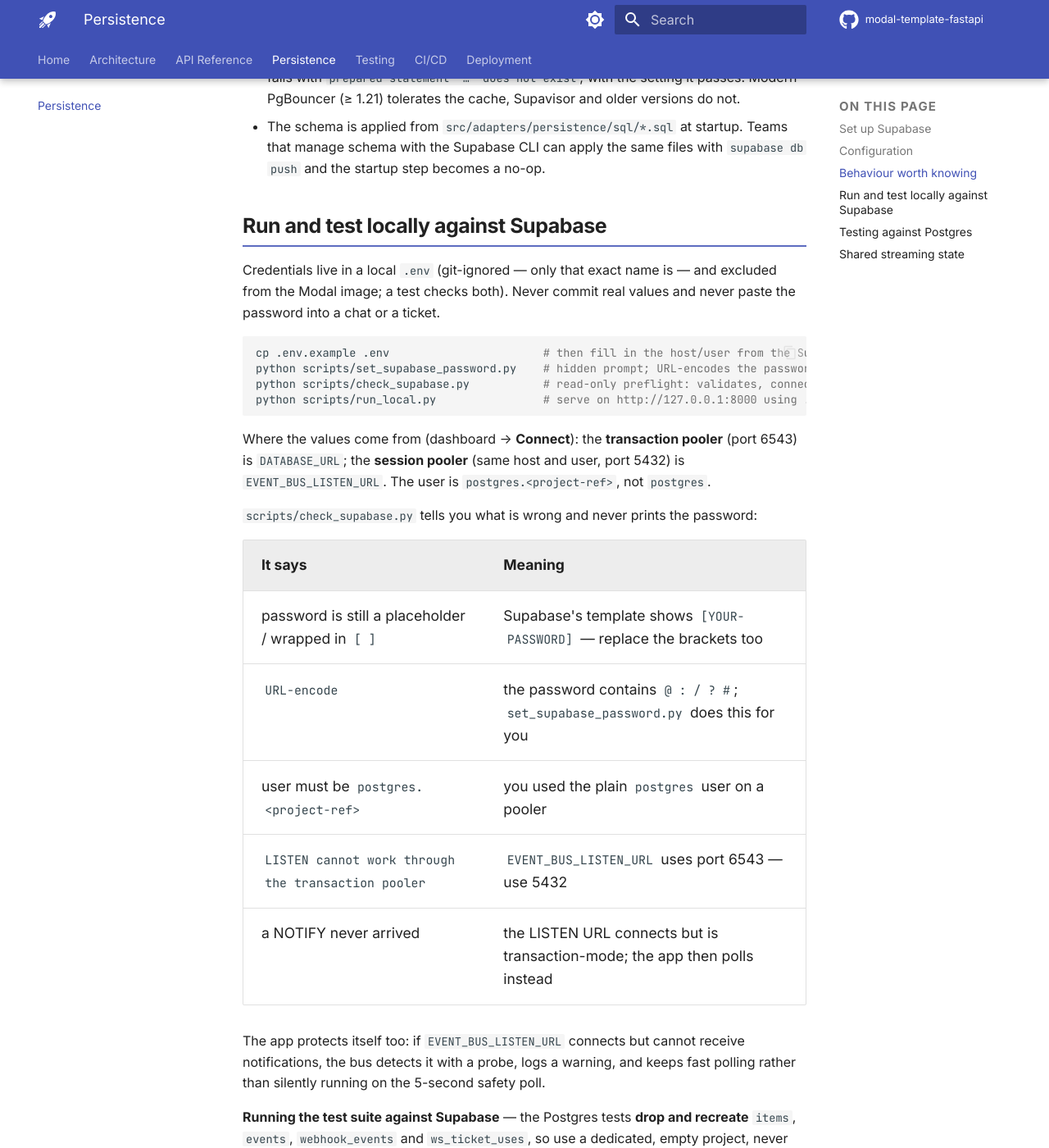
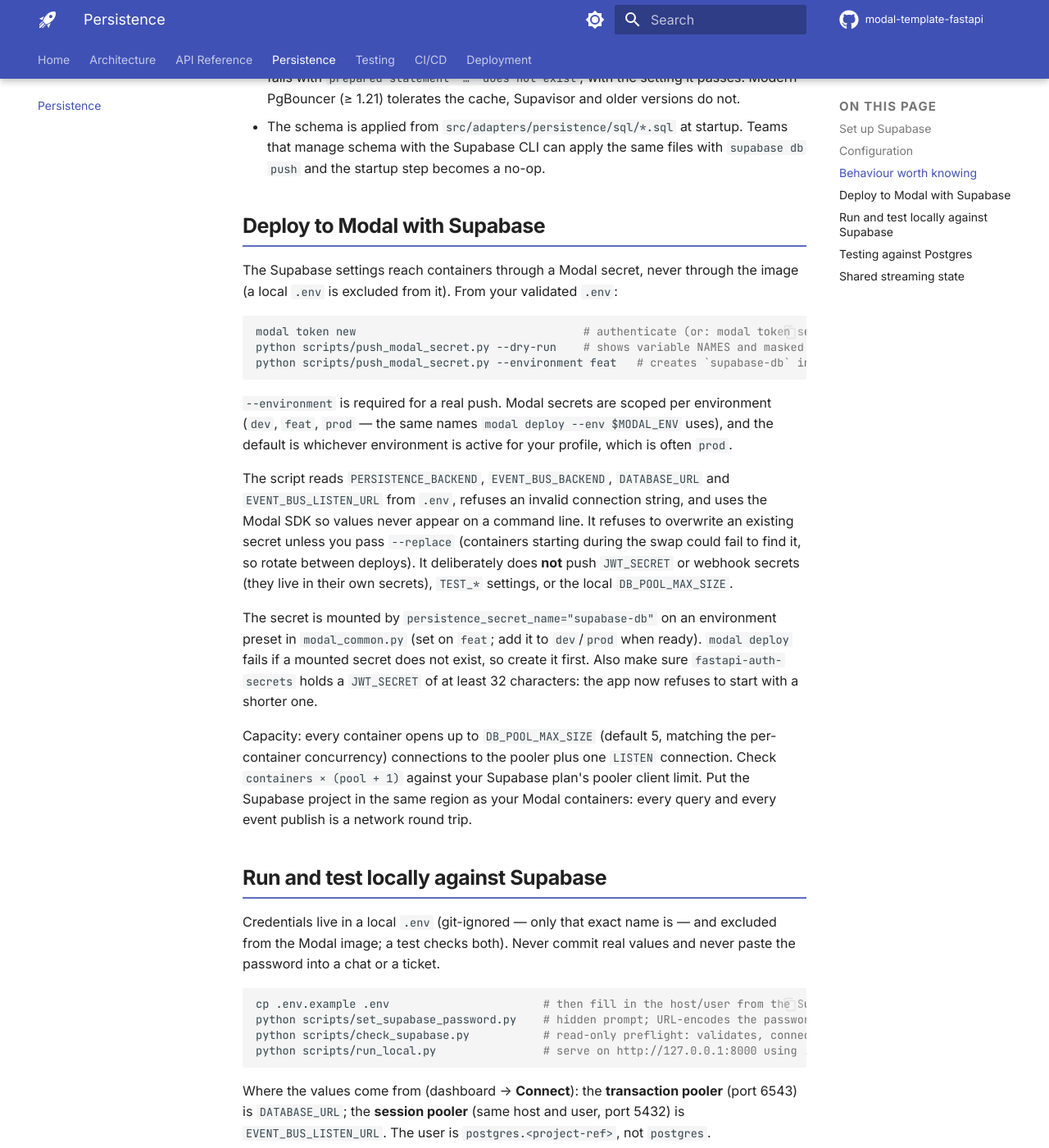
Before and after one commit to Furious-Meteors/modal-template-fastapi, an MkDocs documentation site: the page built from docs/persistence.md, in a window 1280 px wide and 1400 px high, scrolled down 2712 px. Shown: the whole window at 82% size. Built offline with MkDocs 1.6.1 and Material for MkDocs 9.7.7, drawn with Linux system fonts in a browser that asks for light colours; comment, search, counter and statistics services are not loaded.

Commit message:
updated persistence documentation

````diff
--- a/docs/persistence.md
+++ b/docs/persistence.md
@@ -79,6 +79,42 @@
 * The schema is applied from `src/adapters/persistence/sql/*.sql` at startup. Teams that manage
   schema with the Supabase CLI can apply the same files with `supabase db push`
   and the startup step becomes a no-op.
+
+## Deploy to Modal with Supabase
+
+The Supabase settings reach containers through a Modal secret, never through the
+image (a local `.env` is excluded from it). From your validated `.env`:
+
+```bash
+modal token new                                  # authenticate (or: modal token set)
+python scripts/push_modal_secret.py --dry-run    # shows variable NAMES and masked URLs only
+python scripts/push_modal_secret.py --environment feat   # creates `supabase-db` in the Modal environment "feat"
+```
+
+`--environment` is required for a real push. Modal secrets are scoped per
+environment (`dev`, `feat`, `prod` — the same names `modal deploy --env $MODAL_ENV`
+uses), and the default is whichever environment is active for your profile, which
+is often `prod`.
+
+The script reads `PERSISTENCE_BACKEND`, `EVENT_BUS_BACKEND`, `DATABASE_URL` and
+`EVENT_BUS_LISTEN_URL` from `.env`, refuses an invalid connection string, and uses
+the Modal SDK so values never appear on a command line. It refuses to overwrite an
+existing secret unless you pass `--replace` (containers starting during the swap
+could fail to find it, so rotate between deploys). It deliberately does **not**
+push `JWT_SECRET` or webhook secrets (they live in their own secrets), `TEST_*`
+settings, or the local `DB_POOL_MAX_SIZE`.
+
+The secret is mounted by `persistence_secret_name="supabase-db"` on an environment
+preset in `modal_common.py` (set on `feat`; add it to `dev`/`prod` when ready).
+`modal deploy` fails if a mounted secret does not exist, so create it first.
+Also make sure `fastapi-auth-secrets` holds a `JWT_SECRET` of at least 32 characters:
+the app now refuses to start with a shorter one.
+
+Capacity: every container opens up to `DB_POOL_MAX_SIZE` (default 5, matching the
+per-container concurrency) connections to the pooler plus one `LISTEN` connection.
+Check `containers × (pool + 1)` against your Supabase plan's pooler client limit.
+Put the Supabase project in the same region as your Modal containers: every query
+and every event publish is a network round trip.
 
 ## Run and test locally against Supabase
 
````
